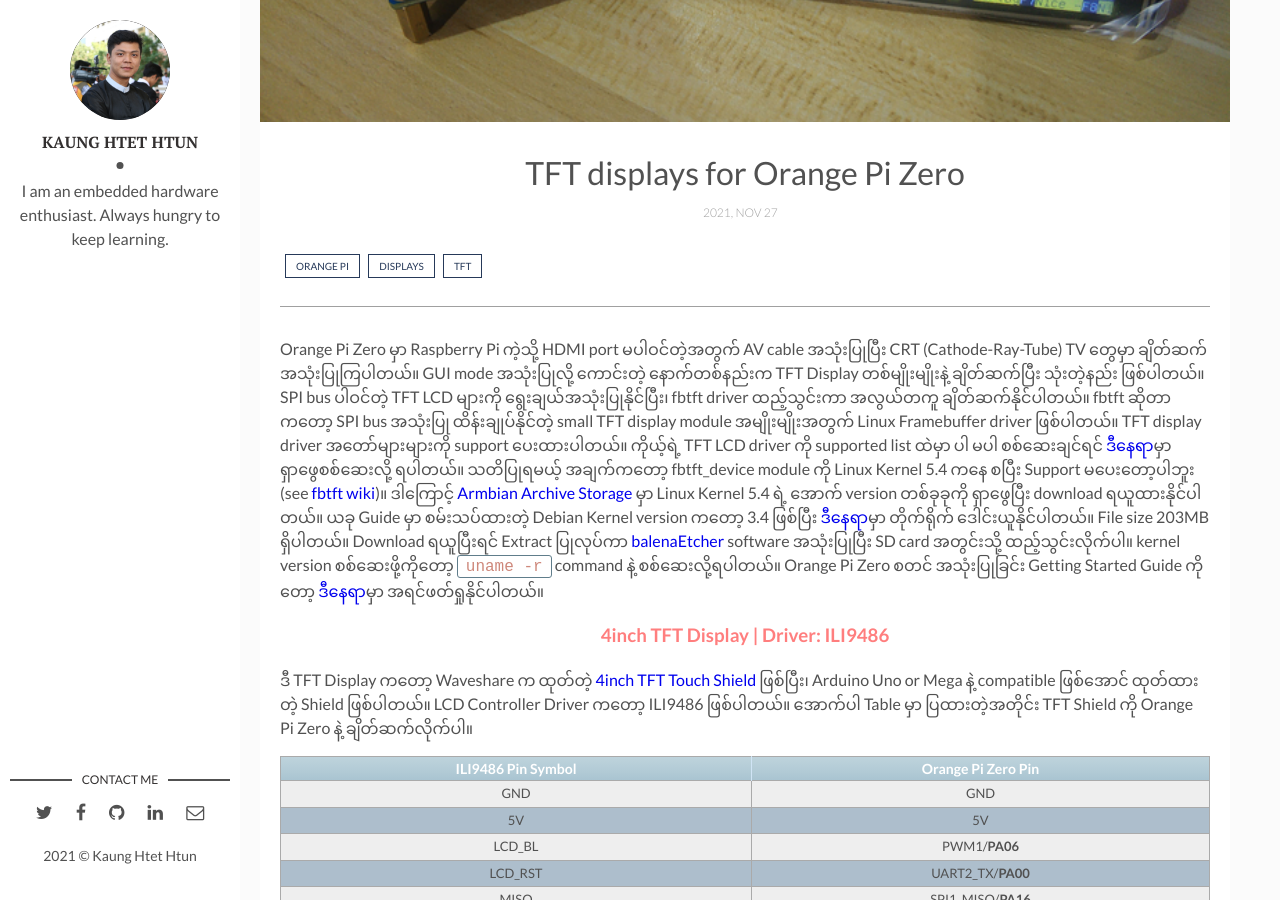
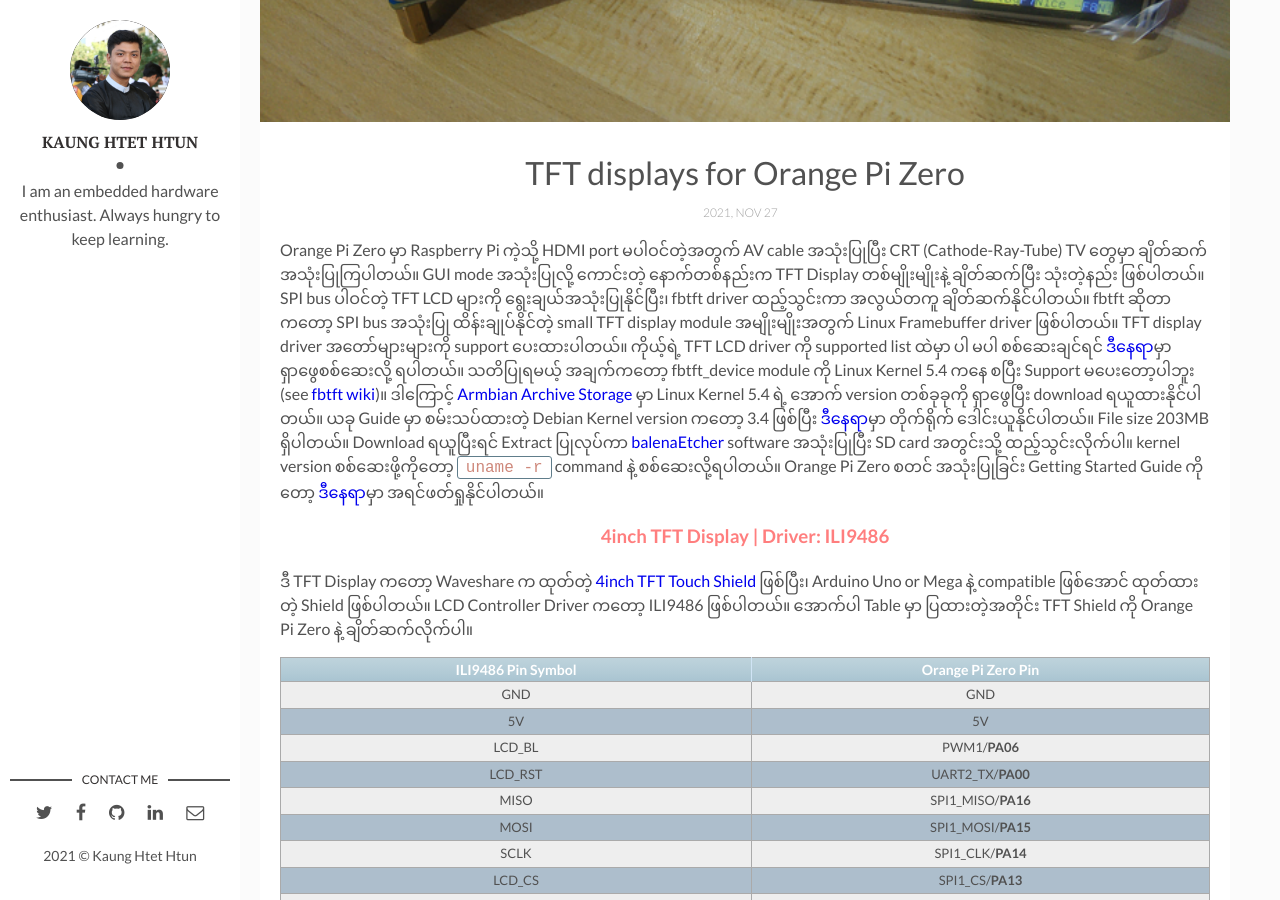
Before and after one commit to kogyikaunghtet/kogyikaunghtet.github.io, a Jekyll site: the page built from _posts/2021-11-27-tft-opi.markdown, in a window 1280 px wide and 900 px high, scrolled down 545 px. Built offline with Jekyll 4.4.1, drawn with Linux system fonts in a browser that asks for light colours; comment, search, counter and statistics services are not loaded; some of the changed text lies outside the part shown.

Commit message:
initial commit

```diff
--- a/_layouts/post.html
+++ b/_layouts/post.html
@@ -18,13 +18,6 @@ layout: main
       <header class="header-page">
         <h1 class="page-title">{{page.title}}</h1>
         <div class="page-date"><span>{{page.date | date: '%Y, %b %d'}}&nbsp;&nbsp;&nbsp;&nbsp;</span></div>
-        <div class="page-footer">
-        <div class="page-tag">
-          {% for tag in page.tags %}
-            <a href="{{site.baseurl}}/tags#{{tag}}" class="tag">{{ tag }}</a>
-          {% endfor %}
-        </div>
-        </div>
       </header>
       {{content | markdownify}}
       <div class="page-footer">
--- a/_posts/2021-11-10-ir_text.markdown
+++ b/_posts/2021-11-10-ir_text.markdown
@@ -5,7 +5,7 @@ date: 2021-11-10 16:32:20 +0630
 description: Transmit and Receive Text Over IR Signals with an Arduino
 img: ir_text/IR_Keyboard_head.jpg
 fig-caption: #
-tags: [arduino, IR, Sensor]
+tags: [Arduino, IR, Sensor]
 ---
 
 <p align="center">
```
Also changed, not shown: _posts/2021-11-27-tft-opi.markdown (+1 -1 lines).
